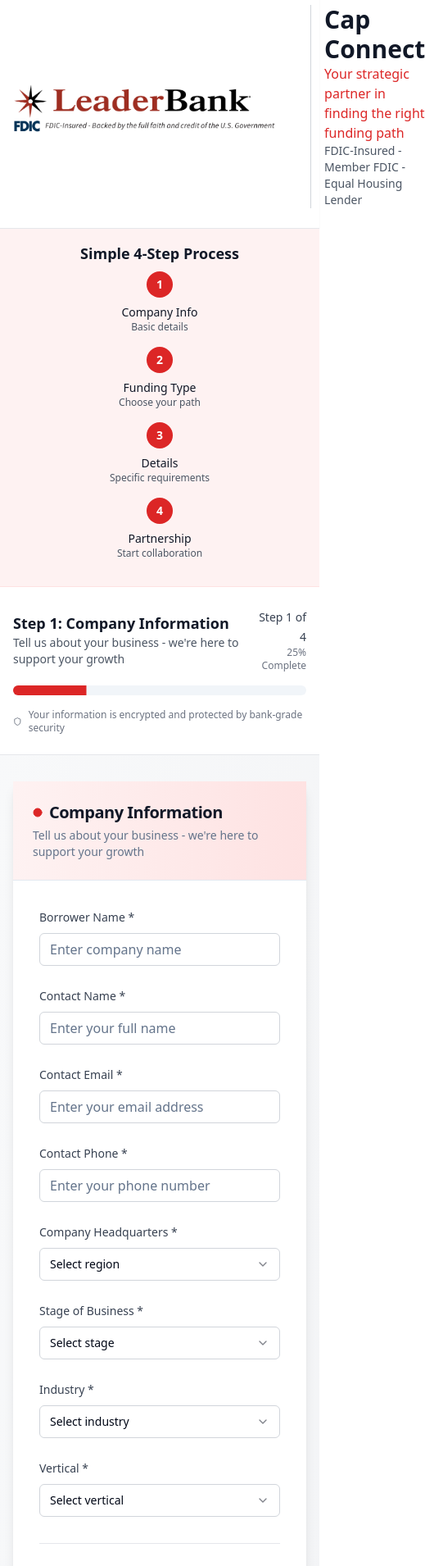
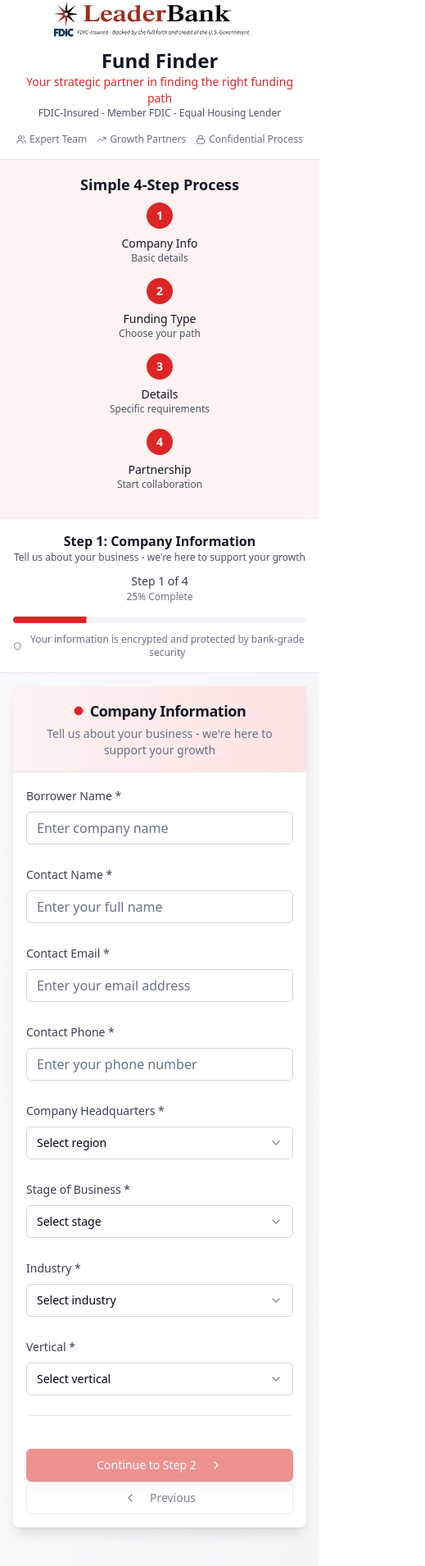
Before and after one commit to ryantchang7/leader-bank-leader-link, a React (Vite) app: page / in a window 390 px wide. Shown: the part 18-1928 px from the top of the page at 82% size, 519 px wide, since content can reach past the window. Built offline with nearby package versions, Linux system fonts and the light colour scheme.

Commit message:
Refactor: Polish and prepare for VC firms
- Rename platform to "Fund Finder"
- Resolve bugs and improve user experience
- Enhance design consistency and responsiveness

```diff
--- a/index.html
+++ b/index.html
@@ -1,20 +1,24 @@
+
 <!DOCTYPE html>
 <html lang="en">
   <head>
     <meta charset="UTF-8" />
     <meta name="viewport" content="width=device-width, initial-scale=1.0" />
-    <title>leader-bank-capital-connect</title>
-    <meta name="description" content="Lovable Generated Project" />
-    <meta name="author" content="Lovable" />
+    <title>Fund Finder - Leader Bank Capital Connect</title>
+    <meta name="description" content="Find the perfect funding solution for your startup with Fund Finder by Leader Bank. Expert guidance for equity, debt, and accelerator funding." />
+    <meta name="author" content="Leader Bank" />
 
-    <meta property="og:title" content="leader-bank-capital-connect" />
-    <meta property="og:description" content="Lovable Generated Project" />
+    <meta property="og:title" content="Fund Finder - Leader Bank Capital Connect" />
+    <meta property="og:description" content="Find the perfect funding solution for your startup with Fund Finder by Leader Bank. Expert guidance for equity, debt, and accelerator funding." />
     <meta property="og:type" content="website" />
     <meta property="og:image" content="https://lovable.dev/opengraph-image-p98pqg.png" />
 
     <meta name="twitter:card" content="summary_large_image" />
-    <meta name="twitter:site" content="@lovable_dev" />
+    <meta name="twitter:site" content="@leaderbank" />
     <meta name="twitter:image" content="https://lovable.dev/opengraph-image-p98pqg.png" />
+
+    <!-- Responsive design meta tag -->
+    <meta name="viewport" content="width=device-width, initial-scale=1.0, maximum-scale=1.0, user-scalable=no" />
   </head>
 
   <body>
--- a/src/components/layout/FormContainer.tsx
+++ b/src/components/layout/FormContainer.tsx
@@ -52,45 +52,45 @@ const FormContainer: React.FC<FormContainerProps> = ({
   };
 
   return (
-    <div className="max-w-4xl mx-auto px-4 py-8">
+    <div className="max-w-4xl mx-auto px-4 py-4 sm:py-8">
       <Card className="shadow-lg border-0 bg-white">
-        <CardHeader className="bg-gradient-to-r from-red-50 to-red-100 border-b">
-          <div className="flex items-center justify-between">
-            <div>
-              <CardTitle className="text-xl text-gray-900 flex items-center">
+        <CardHeader className="bg-gradient-to-r from-red-50 to-red-100 border-b p-4 sm:p-6">
+          <div className="flex flex-col sm:flex-row sm:items-center sm:justify-between space-y-3 sm:space-y-0">
+            <div className="text-center sm:text-left">
+              <CardTitle className="text-lg sm:text-xl text-gray-900 flex items-center justify-center sm:justify-start">
                 <Circle className="w-3 h-3 fill-red-600 text-red-600 mr-2" />
                 {stepTitle}
               </CardTitle>
-              <CardDescription className="mt-1">
+              <CardDescription className="mt-1 text-sm">
                 {stepDescription}
               </CardDescription>
             </div>
             {isStepComplete(currentStep) && (
-              <CheckCircle className="w-6 h-6 text-green-600" />
+              <CheckCircle className="w-6 h-6 text-green-600 mx-auto sm:mx-0" />
             )}
           </div>
         </CardHeader>
-        <CardContent className="p-8 form-content-area">
+        <CardContent className="p-4 sm:p-8 form-content-area">
           <div className="transition-all duration-300 ease-in-out">
             {children}
           </div>
 
-          <div className="flex justify-between items-center pt-8 border-t border-gray-200 mt-8">
+          <div className="flex flex-col sm:flex-row sm:justify-between sm:items-center pt-6 sm:pt-8 border-t border-gray-200 mt-6 sm:mt-8 space-y-4 sm:space-y-0">
             <Button
               variant="outline"
               onClick={handlePrevious}
               disabled={currentStepIndex === 0}
-              className="flex items-center space-x-2 border-gray-300 hover:border-red-300 hover:text-red-600 disabled:opacity-50"
+              className="w-full sm:w-auto flex items-center justify-center space-x-2 border-gray-300 hover:border-red-300 hover:text-red-600 disabled:opacity-50 order-2 sm:order-1"
             >
               <ChevronLeft className="w-4 h-4" />
               <span>Previous</span>
             </Button>
 
-            <div className="flex items-center space-x-3">
+            <div className="flex items-center justify-center space-x-3 order-1 sm:order-2">
               {currentStepIndex === 3 ? (
                 <Button
                   onClick={handleSubmit}
-                  className="bg-red-600 hover:bg-red-700 text-white flex items-center space-x-2 px-8 py-3 font-medium shadow-lg hover:shadow-xl transition-all duration-200"
+                  className="w-full sm:w-auto bg-red-600 hover:bg-red-700 text-white flex items-center justify-center space-x-2 px-6 sm:px-8 py-3 font-medium shadow-lg hover:shadow-xl transition-all duration-200"
                   disabled={!formData.agreeTerms || !formData.agreePrivacy}
                 >
                   <span>Start Partnership</span>
@@ -99,7 +99,7 @@ const FormContainer: React.FC<FormContainerProps> = ({
               ) : (
                 <Button
                   onClick={handleNext}
-                  className="bg-red-600 hover:bg-red-700 text-white flex items-center space-x-2 px-8 py-3 font-medium shadow-lg hover:shadow-xl transition-all duration-200"
+                  className="w-full sm:w-auto bg-red-600 hover:bg-red-700 text-white flex items-center justify-center space-x-2 px-6 sm:px-8 py-3 font-medium shadow-lg hover:shadow-xl transition-all duration-200"
                   disabled={!validateStep(currentStep, formData)}
                 >
                   <span>Continue to Step {currentStepIndex + 2}</span>
--- a/src/components/layout/Header.tsx
+++ b/src/components/layout/Header.tsx
@@ -5,23 +5,23 @@ import { Users, TrendingUp, Shield, Lock } from 'lucide-react';
 const Header = () => {
   return (
     <div className="bg-white border-b border-gray-200 shadow-sm">
-      <div className="max-w-6xl mx-auto px-4 py-6">
-        <div className="flex items-center justify-between">
-          <div className="flex items-center space-x-4">
+      <div className="max-w-6xl mx-auto px-4 py-4 lg:py-6">
+        <div className="flex flex-col lg:flex-row lg:items-center lg:justify-between space-y-4 lg:space-y-0">
+          <div className="flex flex-col sm:flex-row sm:items-center space-y-3 sm:space-y-0 sm:space-x-4">
             <img
               src="/lovable-uploads/07ef7a96-cef7-4f3f-9c3a-8c4104899ff0.png"
               alt="Leader Bank Logo"
-              className="h-16 w-auto"
+              className="h-12 sm:h-16 w-auto mx-auto sm:mx-0"
             />
-            <div className="border-l border-gray-300 pl-4">
-              <h1 className="text-3xl font-bold text-gray-900">Cap Connect</h1>
-              <p className="text-red-600 font-medium">
+            <div className="text-center sm:text-left sm:border-l sm:border-gray-300 sm:pl-4">
+              <h1 className="text-2xl sm:text-3xl font-bold text-gray-900">Fund Finder</h1>
+              <p className="text-red-600 font-medium text-sm sm:text-base">
                 Your strategic partner in finding the right funding path
               </p>
-              <p className="text-sm text-gray-600">FDIC-Insured - Member FDIC - Equal Housing Lender</p>
+              <p className="text-xs text-gray-600">FDIC-Insured - Member FDIC - Equal Housing Lender</p>
             </div>
           </div>
-          <div className="hidden md:flex flex-col items-end space-y-2">
+          <div className="hidden lg:flex flex-col items-end space-y-2">
             <div className="flex items-center space-x-2 text-sm text-gray-600">
               <span className="bg-green-100 text-green-800 px-3 py-1 rounded-full text-xs font-medium flex items-center gap-1">
                 <Shield className="h-3 w-3" />
@@ -44,6 +44,22 @@ const Header = () => {
             </div>
           </div>
         </div>
+
+        {/* Mobile trust indicators */}
+        <div className="lg:hidden mt-4 flex flex-wrap justify-center gap-3 text-xs text-gray-500">
+          <div className="flex items-center gap-1">
+            <Users className="h-3 w-3" />
+            <span>Expert Team</span>
+          </div>
+          <div className="flex items-center gap-1">
+            <TrendingUp className="h-3 w-3" />
+            <span>Growth Partners</span>
+          </div>
+          <div className="flex items-center gap-1">
+            <Lock className="h-3 w-3" />
+            <span>Confidential Process</span>
+          </div>
+        </div>
       </div>
     </div>
   );
--- a/src/components/layout/ProgressSection.tsx
+++ b/src/components/layout/ProgressSection.tsx
@@ -18,17 +18,17 @@ const ProgressSection: React.FC<ProgressSectionProps> = ({
 }) => {
   return (
     <div className="bg-white border-b border-gray-200">
-      <div className="max-w-6xl mx-auto px-4 py-6">
-        <div className="flex items-center justify-between mb-4">
-          <div>
-            <h2 className="text-lg font-semibold text-gray-900">
+      <div className="max-w-6xl mx-auto px-4 py-4 sm:py-6">
+        <div className="flex flex-col sm:flex-row sm:items-center sm:justify-between mb-4 space-y-2 sm:space-y-0">
+          <div className="text-center sm:text-left">
+            <h2 className="text-base sm:text-lg font-semibold text-gray-900">
               Step {currentStepIndex + 1}: {stepTitle}
             </h2>
-            <p className="text-sm text-gray-600">
+            <p className="text-xs sm:text-sm text-gray-600">
               {stepDescription}
             </p>
           </div>
-          <div className="text-right">
+          <div className="text-center sm:text-right">
             <span className="text-sm font-medium text-gray-700">
               Step {currentStepIndex + 1} of 4
             </span>
@@ -38,11 +38,11 @@ const ProgressSection: React.FC<ProgressSectionProps> = ({
           </div>
         </div>
 
-        <Progress value={progressPercentage} className="h-3 mb-4" />
+        <Progress value={progressPercentage} className="h-2 sm:h-3 mb-3 sm:mb-4" />
 
         <div className="flex items-center justify-center text-xs text-gray-500 gap-2">
           <Shield className="h-3 w-3" />
-          <span>Your information is encrypted and protected by bank-grade security</span>
+          <span className="text-center">Your information is encrypted and protected by bank-grade security</span>
         </div>
       </div>
     </div>
--- a/src/pages/Index.tsx
+++ b/src/pages/Index.tsx
@@ -1,4 +1,3 @@
-
 import React, { useState } from 'react';
 import BasicInfo from '@/components/forms/BasicInfo';
 import FundingOptions from '@/components/forms/FundingOptions';
@@ -102,7 +101,7 @@ const Index = () => {
     if (formData.seekingType === 'accelerator') {
       setShowResults(true);
     } else {
-      const successMessage = `Thanks, ${formData.finalFullName}! 🎉\n\nOur expert team will review your information and reach out within 2-3 business days with personalized funding recommendations.\n\nIn the meantime, we'll send you some helpful resources based on your ${formData.seekingType} funding goals.\n\nWelcome to the Leader Bank Cap Connect family!`;
+      const successMessage = `Thanks, ${formData.finalFullName}! 🎉\n\nOur expert team will review your information and reach out within 2-3 business days with personalized funding recommendations.\n\nIn the meantime, we'll send you some helpful resources based on your ${formData.seekingType} funding goals.\n\nWelcome to the Leader Bank Fund Finder family!`;
       alert(successMessage);
     }
   };
```
Also changed, not shown: src/components/AcceleratorResults.tsx (+40 -38 lines), src/components/forms/FinalSteps.tsx (+9 -8 lines), src/components/layout/TrustIndicators.tsx (+13 -11 lines).
